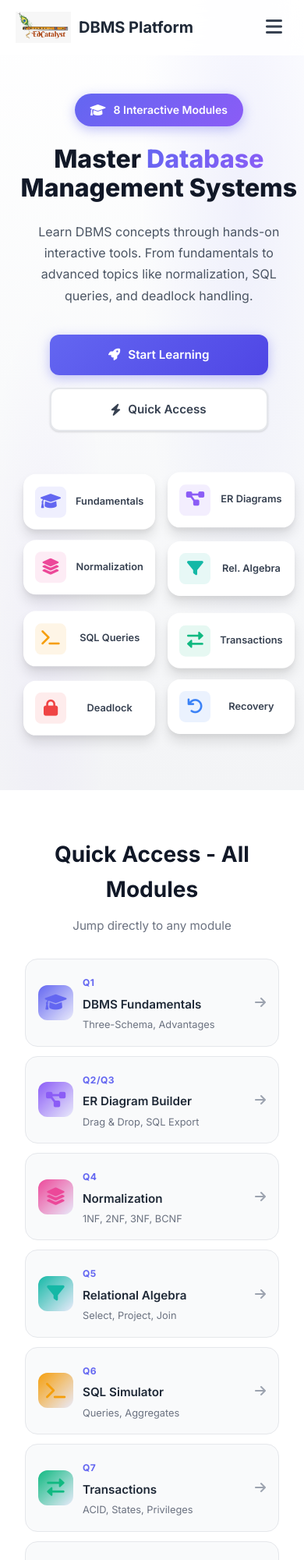
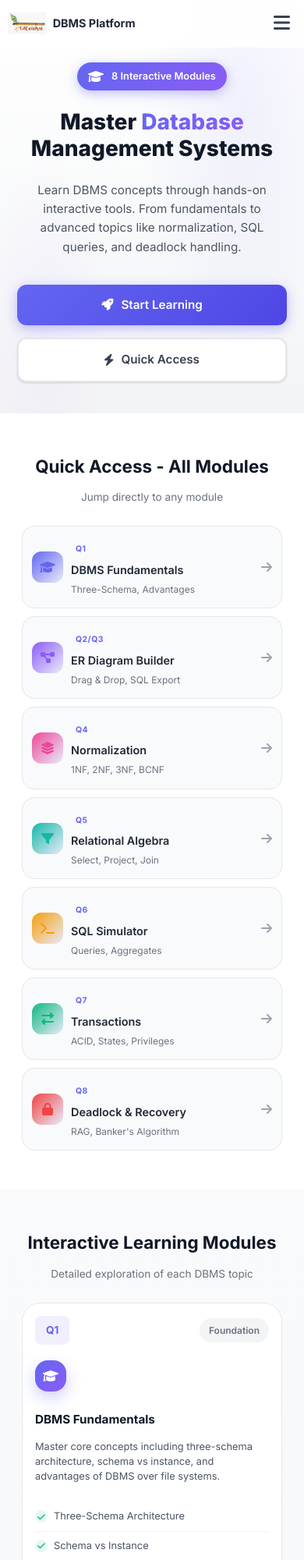
Before and after one commit to kri297/DBMS-PROJECT, a website: page index.html in a window 390 px wide. Shown: the top 2000 px of the page at 78% size. Drawn offline with Linux system fonts and the light colour scheme.

Commit message:
fix: Complete mobile responsive overhaul for all sections

```diff
--- a/styles-light.css
+++ b/styles-light.css
@@ -130,7 +130,7 @@ body {
 .nav-container {
     max-width: 1200px;
     margin: 0 auto;
-    padding: 0 20px;
+    padding: 0 16px;
     display: flex;
     align-items: center;
     justify-content: space-between;
@@ -140,12 +140,13 @@ body {
 .nav-logo {
     display: flex;
     align-items: center;
-    gap: 10px;
+    gap: 8px;
     text-decoration: none;
     font-weight: 700;
-    font-size: 1.25rem;
+    font-size: 1.1rem;
     color: var(--gray-900);
     transition: var(--transition);
+    flex-shrink: 0;
 }
 
 .nav-logo:hover {
@@ -153,13 +154,15 @@ body {
 }
 
 .nav-logo-img {
-    height: 40px;
+    height: 35px;
     width: auto;
     object-fit: contain;
+    flex-shrink: 0;
 }
 
 .nav-logo span {
     color: var(--gray-800);
+    white-space: nowrap;
 }
 
 .nav-logo i {
@@ -214,9 +217,22 @@ body {
         display: block;
     }
 
+    .nav-container {
+        padding: 0 12px;
+        height: 60px;
+    }
+
+    .nav-logo-img {
+        height: 32px;
+    }
+
+    .nav-logo {
+        font-size: 1rem;
+    }
+
     .nav-menu {
         position: fixed;
-        top: 70px;
+        top: 60px;
         left: 0;
         right: 0;
         background: rgba(255, 255, 255, 0.98);
@@ -240,6 +256,20 @@ body {
     .nav-link {
         padding: 14px 20px;
         border-radius: var(--radius-md);
+    }
+}
+
+@media (max-width: 400px) {
+    .nav-logo span {
+        font-size: 0.9rem;
+    }
+
+    .nav-logo-img {
+        height: 28px;
+    }
+
+    .nav-container {
+        padding: 0 10px;
     }
 }
 
@@ -526,22 +556,23 @@ body {
 
 @media (max-width: 900px) {
     .hero {
-        padding: 120px 20px 60px;
+        padding: 100px 16px 50px;
     }
 
     .hero-container {
         grid-template-columns: 1fr;
         text-align: center;
-        gap: 50px;
+        gap: 40px;
     }
 
     .hero-content h1 {
-        font-size: 2.5rem;
+        font-size: 2.25rem;
     }
 
     .hero-content p {
         margin-left: auto;
         margin-right: auto;
+        padding: 0 10px;
     }
 
     .hero-buttons {
@@ -549,38 +580,68 @@ body {
     }
 
     .hero-visual {
-        height: 400px;
-        max-width: 450px;
+        height: 350px;
+        max-width: 400px;
         margin: 0 auto;
     }
 }
 
 @media (max-width: 480px) {
+    .hero {
+        padding: 80px 12px 40px;
+    }
+
     .hero-content h1 {
-        font-size: 2rem;
+        font-size: 1.75rem;
+        line-height: 1.2;
     }
 
     .hero-content p {
-        font-size: 1rem;
+        font-size: 0.95rem;
+        line-height: 1.6;
+    }
+
+    .hero-badge {
+        padding: 8px 14px;
+        font-size: 0.8rem;
     }
 
     .hero-buttons {
         flex-direction: column;
-        align-items: center;
+        align-items: stretch;
+        width: 100%;
+        padding: 0 10px;
     }
 
     .btn {
         width: 100%;
-        max-width: 280px;
+        max-width: 100%;
+        justify-content: center;
     }
 
     .hero-visual {
-        height: 350px;
+        height: 280px;
+        display: none;
     }
 
     .floating-card {
-        padding: 12px 14px;
-        font-size: 0.8rem;
+        padding: 10px 12px;
+        font-size: 0.75rem;
+    }
+}
+
+@media (max-width: 360px) {
+    .hero-content h1 {
+        font-size: 1.5rem;
+    }
+
+    .hero-content p {
+        font-size: 0.9rem;
+    }
+
+    .hero-badge {
+        font-size: 0.75rem;
+        padding: 6px 12px;
     }
 }
 
@@ -720,41 +781,70 @@ body {
     }
 
     .quick-access {
-        padding: 60px 16px;
+        padding: 50px 12px;
+    }
+
+    .quick-access h2 {
+        font-size: 1.5rem;
     }
 }
 
 @media (max-width: 480px) {
     .quick-grid {
-        gap: 12px;
+        gap: 10px;
     }
 
     .quick-card {
-        padding: 16px;
-        gap: 12px;
+        padding: 14px 12px;
+        gap: 10px;
     }
 
     .quick-icon {
-        width: 45px;
-        height: 45px;
-        min-width: 45px;
+        width: 40px;
+        height: 40px;
+        min-width: 40px;
+    }
+
+    .quick-icon i {
+        font-size: 1rem;
     }
 
     .quick-info h3 {
-        font-size: 0.95rem;
+        font-size: 0.9rem;
+        white-space: normal;
     }
 
     .quick-info p {
-        font-size: 0.8rem;
+        font-size: 0.75rem;
+    }
+
+    .quick-label {
+        font-size: 0.65rem;
+        padding: 2px 6px;
     }
 
     .quick-access h2 {
-        font-size: 1.75rem;
+        font-size: 1.4rem;
     }
 
     .section-subtitle {
-        font-size: 0.95rem;
-        margin-bottom: 30px;
+        font-size: 0.85rem;
+        margin-bottom: 25px;
+        padding: 0 10px;
+    }
+
+    .quick-arrow {
+        display: none;
+    }
+}
+
+@media (max-width: 360px) {
+    .quick-card {
+        padding: 12px 10px;
+    }
+
+    .quick-info h3 {
+        font-size: 0.85rem;
     }
 }
 
@@ -902,47 +992,88 @@ body {
     }
 
     .module-card {
-        padding: 24px;
+        padding: 20px;
     }
 
     .modules {
-        padding: 60px 16px;
+        padding: 50px 12px;
+    }
+
+    .modules h2 {
+        font-size: 1.5rem;
     }
 }
 
 @media (max-width: 480px) {
     .modules-grid {
-        gap: 16px;
+        gap: 12px;
     }
 
     .module-card {
-        padding: 18px;
+        padding: 16px;
+    }
+
+    .module-header {
+        flex-wrap: wrap;
+        gap: 8px;
     }
 
     .module-icon {
-        width: 45px;
-        height: 45px;
+        width: 40px;
+        height: 40px;
     }
 
     .module-icon i {
-        font-size: 1.1rem;
+        font-size: 1rem;
     }
 
     .module-badge {
-        padding: 4px 8px;
-        font-size: 0.65rem;
+        padding: 3px 6px;
+        font-size: 0.6rem;
     }
 
     .module-card h3 {
-        font-size: 1rem;
+        font-size: 0.95rem;
     }
 
     .module-card p {
+        font-size: 0.8rem;
+        line-height: 1.5;
+    }
+
+    .modules h2 {
+        font-size: 1.4rem;
+    }
+
+    .module-features {
+        margin-bottom: 20px;
+    }
+
+    .module-features li {
+        padding: 8px 0;
+        font-size: 0.8rem;
+        gap: 8px;
+    }
+
+    .module-features li i {
+        width: 16px;
+        height: 16px;
+        font-size: 0.7rem;
+    }
+
+    .btn-module {
+        padding: 10px 16px;
         font-size: 0.85rem;
     }
-
-    .modules h2 {
-        font-size: 1.75rem;
+}
+
+@media (max-width: 360px) {
+    .module-card {
+        padding: 14px;
+    }
+
+    .module-card h3 {
+        font-size: 0.9rem;
     }
 }
 
@@ -1189,7 +1320,7 @@ body {
     .footer-content {
         grid-template-columns: 1fr;
         text-align: center;
-        gap: 40px;
+        gap: 30px;
     }
 
     .footer-brand p {
@@ -1198,6 +1329,58 @@ body {
 
     .footer-links a:hover {
         transform: none;
+    }
+
+    .footer {
+        padding: 50px 16px 30px;
+    }
+
+    .footer-logo {
+        justify-content: center;
+    }
+}
+
+@media (max-width: 480px) {
+    .footer {
+        padding: 40px 12px 20px;
+    }
+
+    .footer-content {
+        gap: 25px;
+    }
+
+    .footer-logo {
+        font-size: 1.1rem;
+    }
+
+    .footer-logo-img {
+        height: 32px;
+    }
+
+    .footer-brand p {
+        font-size: 0.85rem;
+    }
+
+    .footer-links h4 {
+        font-size: 0.95rem;
+        margin-bottom: 12px;
+    }
+
+    .footer-links a {
+        font-size: 0.8rem;
+    }
+
+    .footer-links li {
+        margin-bottom: 8px;
+    }
+
+    .footer-bottom {
+        padding-top: 20px;
+        font-size: 0.75rem;
+    }
+
+    .footer-author p {
+        font-size: 0.85rem;
     }
 }
 
```
